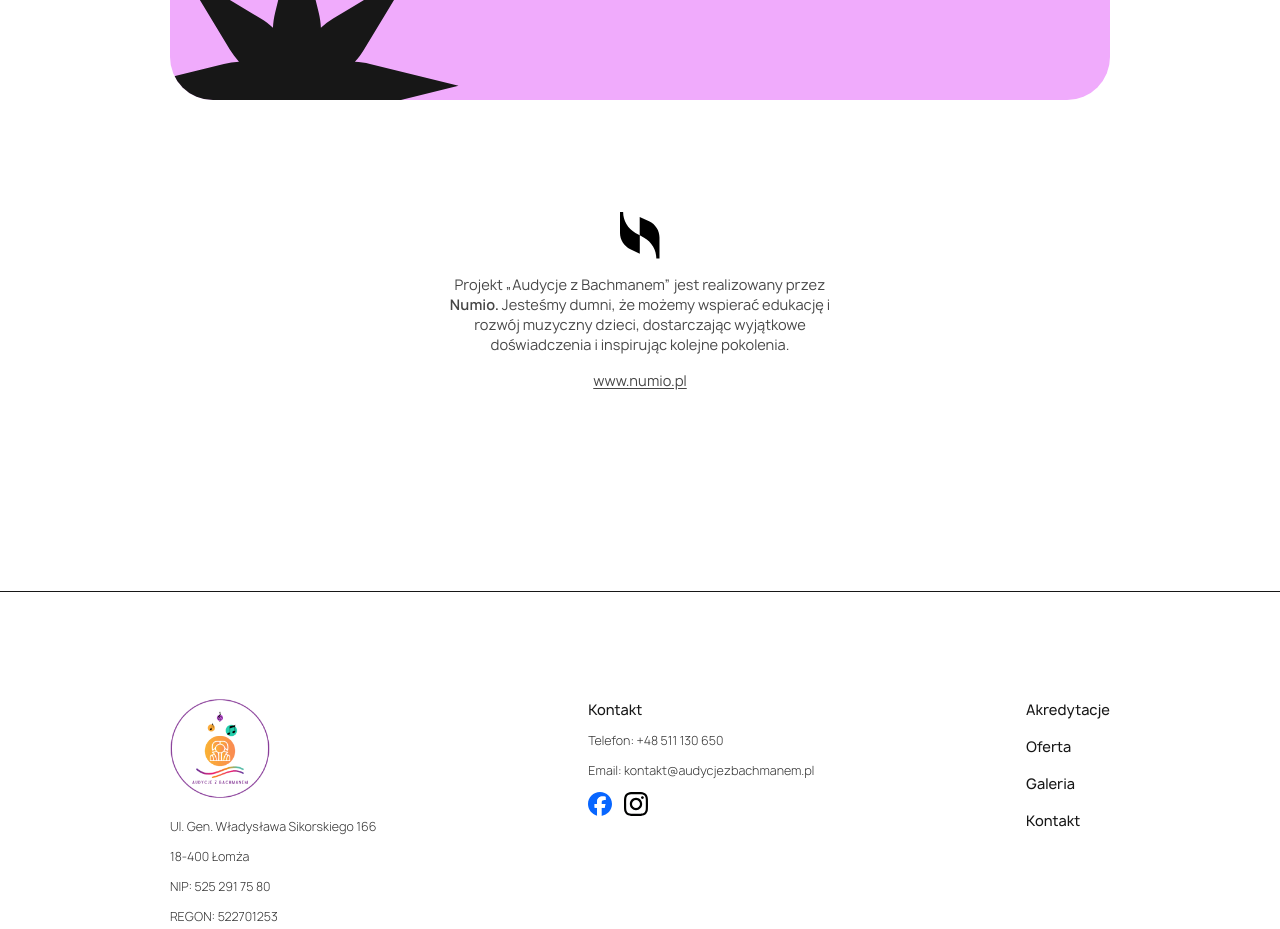
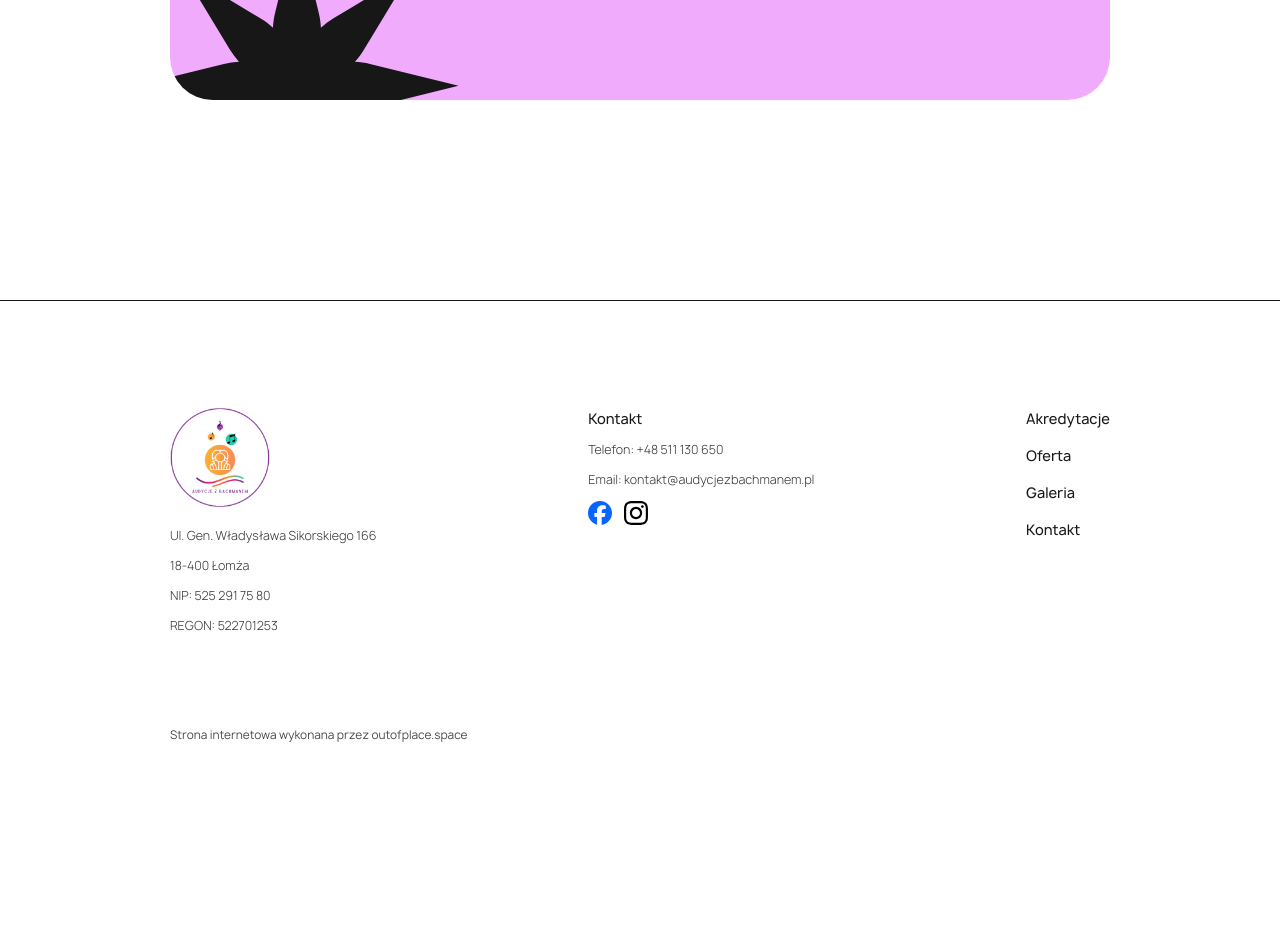
Before and after one commit to sercamembert/audycje-z-bachmanem, a Next.js app: page / in a window 1280 px wide. Shown: the part 4820-5749 px from the top of the page. After the commit the page ends 5579 px from the top, so only its background shows below. Built offline with nearby package versions, Linux system fonts and the light colour scheme.

Commit message:
remove numio section

```diff
--- a/src/app/page.tsx
+++ b/src/app/page.tsx
@@ -117,7 +117,6 @@ export default function Home() {
         />
       ))}
       <ContactSection />
-      <NumioSection />
     </main>
   );
 }
```
